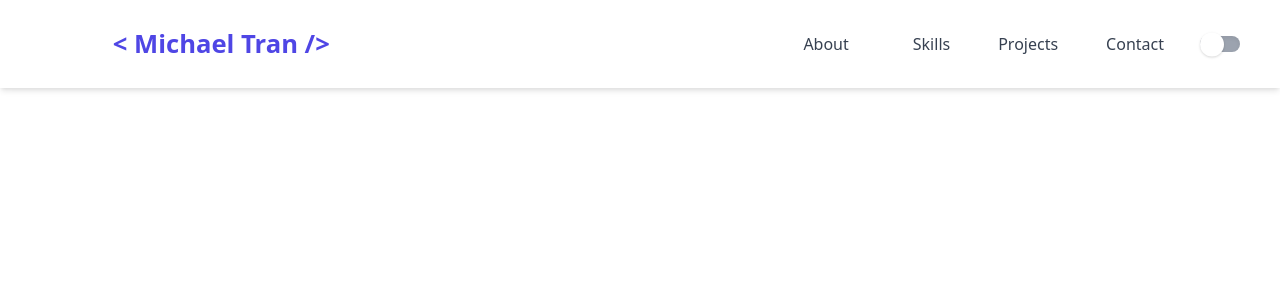
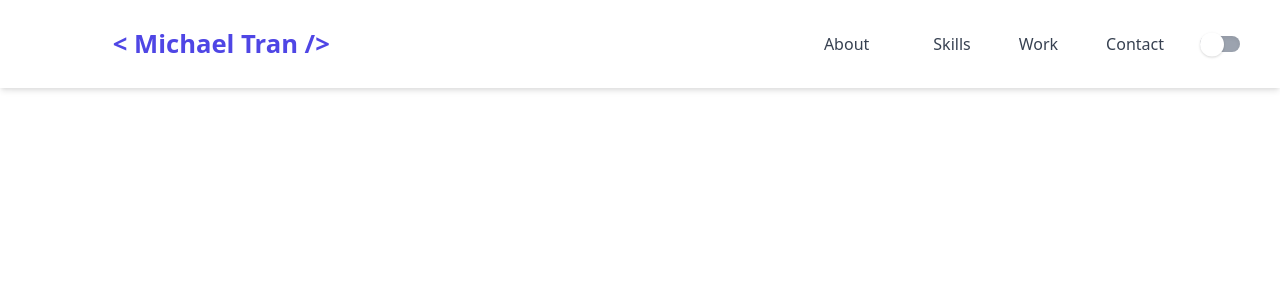
Before and after one commit to MichaelTranB/myPortfolio, a Flask app: page / in a window 1280 px wide. Shown: the top 300 px of the page. Run offline with Flask 3, Linux system fonts and the light colour scheme; some libraries are stand-ins or nearby versions.

Commit message:
Edited Work Page

```diff
--- a/main.py
+++ b/main.py
@@ -17,10 +17,10 @@ def skills():
     mode = request.cookies.get('mode', 'light')
     return render_template('skills.html', mode=mode)
 
-@app.route('/projects')
-def projects():
+@app.route('/work')
+def work():
     mode = request.cookies.get('mode', 'light')
-    return render_template('projects.html', mode=mode)
+    return render_template('work.html', mode=mode)
 
 @app.route('/contact')
 def contact():
--- a/templates/base.html
+++ b/templates/base.html
@@ -26,7 +26,7 @@
                         <div class="hidden md:flex items-center">
                             <a href="{{ url_for('about') }}" class="mx-4 text-gray-700 font-orbitron hover:text-indigo-600 {{'active' if request.path == url_for('about') else ''}}">About</a>
                             <a href="{{ url_for('skills') }}" class="mx-4 text-gray-700 font-orbitron hover:text-indigo-600 {{'active' if request.path == url_for('skills') else ''}}">Skills</a>
-                            <a href="{{ url_for('projects') }}" class="lowered-link block text-gray-700 mb-2 font-orbitron hover:text-indigo-600 {{'active' if request.path == url_for('projects') else ''}}">Projects</a>
+                            <a href="{{ url_for('work') }}" class="lowered-link block text-gray-700 mb-2 font-orbitron hover:text-indigo-600 {{'active' if request.path == url_for('work') else ''}}">Work</a>
                             <a href="{{ url_for('contact') }}" class="lowered-link block text-gray-700 mb-2 font-orbitron hover:text-indigo-600 {{'active' if request.path == url_for('contact') else ''}}">Contact</a>
                         </div>
 
@@ -51,7 +51,7 @@
                     <div id="mobile-menu" class="hidden md:hidden mt-4">
                         <a href="{{ url_for('about') }}" class="mx-4 text-gray-700 font-orbitron hover:text-indigo-600 {{'active' if request.path == url_for('about') else ''}}">About</a>
                         <a href="{{ url_for('skills') }}" class="mx-4 text-gray-700 font-orbitron hover:text-indigo-600 {{'active' if request.path == url_for('skills') else ''}}">Skills</a>
-                        <a href="{{ url_for('projects') }}" class="block text-gray-700 mb-2 font-orbitron hover:text-indigo-600 {{'active' if request.path == url_for('projects') else ''}}">Projects</a>
+                        <a href="{{ url_for('work') }}" class="lowered-link block text-gray-700 mb-2 font-orbitron hover:text-indigo-600 {{'active' if request.path == url_for('work') else ''}}">Work</a>
                         <a href="{{ url_for('contact') }}" class="block text-gray-700 mb-2 font-orbitron hover:text-indigo-600 {{'active' if request.path == url_for('contact') else ''}}">Contact</a>
                     </div>
                 </div>
```
Also changed, not shown: templates/work.html (renamed from templates/projects.html, +20 -1 lines).
